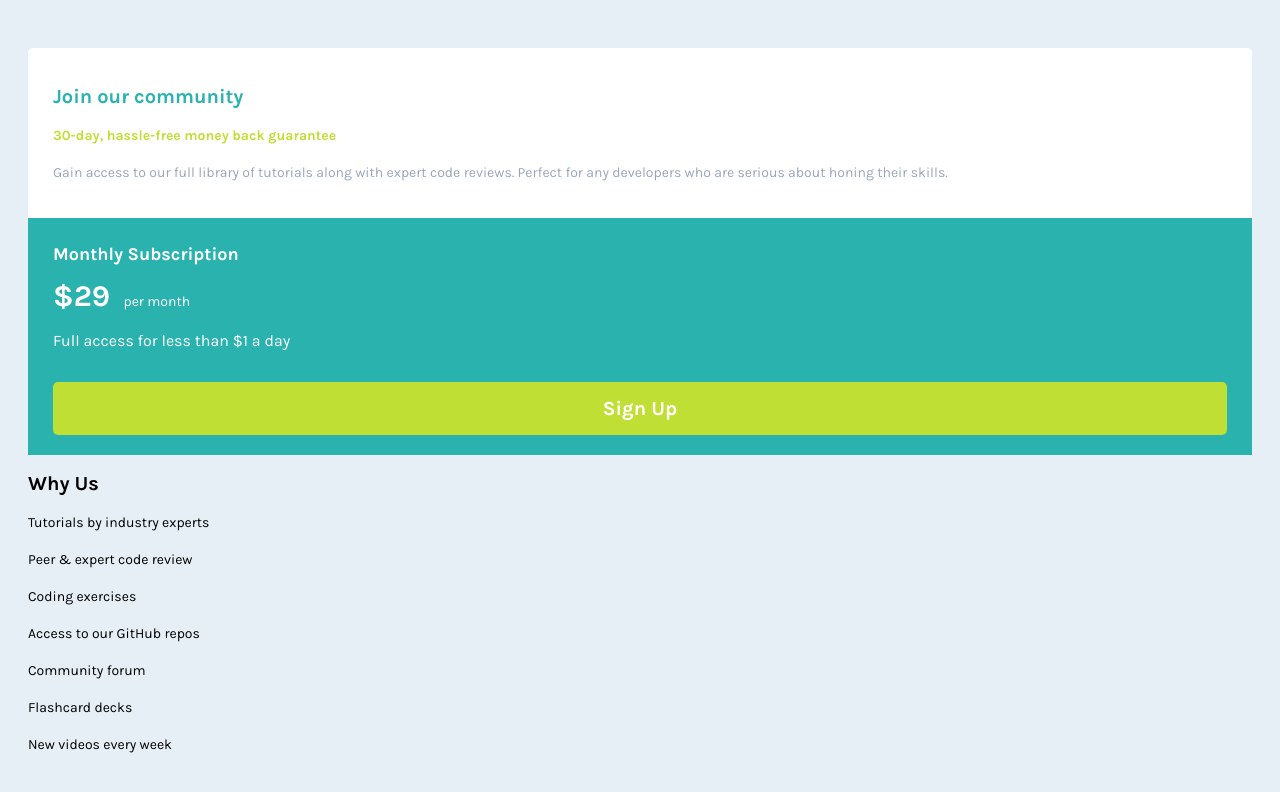
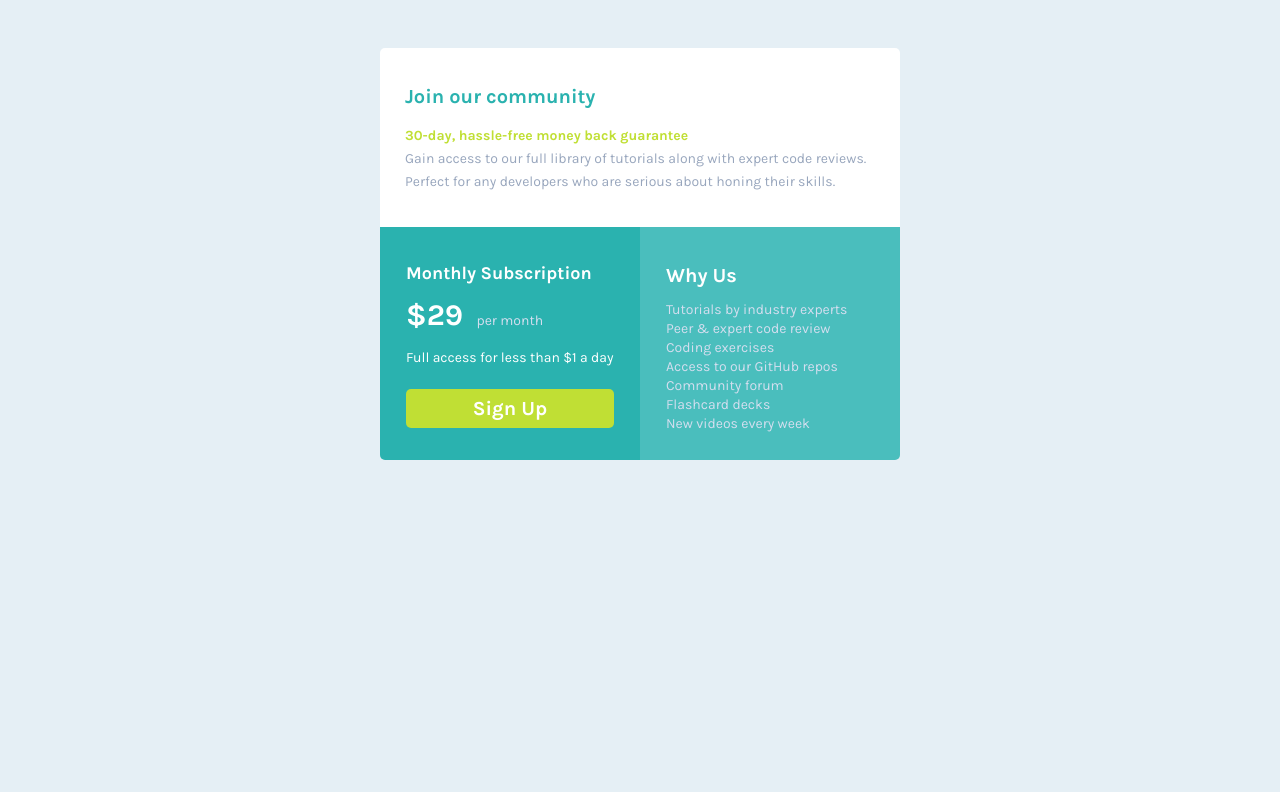
Before and after one commit to MartinsitoBritoDiaz/Single-Price-Grid-Component, a plain HTML site: page index.html in a window 1280 px wide. Drawn offline with Linux system fonts and the light colour scheme.

Commit message:
Proyecto terminado

```diff
--- a/style.css
+++ b/style.css
@@ -2,9 +2,11 @@
 
 :root{
     --Cyan: hsl(179, 62%, 43%);
+    --Cyan-light: #4ABEBD;
     --Bright-Yellow: hsl(71, 73%, 54%);
     --Light-Gray: hsl(204, 43%, 93%);
     --Grayish-Blue: hsl(218, 22%, 67%);
+    --Grayish-Blue-Dark: #d4deef;
 }
 
 
@@ -19,6 +21,9 @@ html{
 
 body{
     font-family: 'Karla';
+    display: grid;
+    align-items: center;
+    justify-content: center;
     background-color: var(--Light-Gray);
 }
 
@@ -34,6 +39,18 @@ p{
 .card{
     display: grid;
     padding: 4rem 2rem;
+}
+
+@media (min-width: 768px) {
+    .card{
+        width: 60rem;
+        padding: 4rem;
+        grid-template-columns: repeat(2,1fr);
+    }
+
+    .card__description{
+        grid-column: 1 / 3;
+    }
 }
 
 /* Join Our Community */
@@ -54,6 +71,15 @@ p{
     color: var(--Bright-Yellow);
 }
 
+@media (min-width: 768px) {
+    .card__description--paragraph:nth-child(2){
+        margin-bottom: 0rem;
+    }
+    .card__description--paragraph:nth-child(3){
+        margin-top: 0rem;
+    }
+}
+
 .card__description--paragraph:nth-child(3){
     color: var(--Grayish-Blue);
 }
@@ -63,6 +89,12 @@ p{
     color: white;
     padding: 1rem 2.5rem;
     background-color: var(--Cyan);
+}
+
+@media (min-width: 768px) {
+    .card__price{
+        border-bottom-left-radius: .5rem;
+    }
 }
 
 .card__price--title{
@@ -80,12 +112,21 @@ p{
     margin-right: 1rem;
 }
 
+.card__price--paragraph:nth-child(2){
+    color: var(--Grayish-Blue-Dark);
+}
+
 .card__price--paragraph:nth-child(3){
     color: white;
-    font-size: 1.6rem;
+    font-size: 1.4rem;
     margin-bottom: 3rem;
 }
 
+@media (min-width: 768px) {
+    .card__price--paragraph:nth-child(3){
+        margin-bottom: 2rem;
+    }
+}
 .card__price--bottom{
     display: flex;
     justify-content: center;
@@ -99,3 +140,44 @@ p{
     margin-bottom: 1rem;
     background-color: var(--Bright-Yellow);
 }
+
+@media (min-width: 768px) {
+    .card__price--bottom{
+        padding: .8rem;
+    }
+}
+/* Why Us */
+
+.card__whyus{
+    color: white;
+    padding: 1rem 2.5rem;
+    border-bottom-right-radius: .5rem;
+    border-bottom-left-radius: .5rem;
+    background-color: var(--Cyan-light);
+}
+
+@media (min-width: 768px) {
+    .card__price,
+    .card__whyus{
+        padding: 2rem 2.6rem;
+    }
+
+    .card__whyus{
+        border-bottom-left-radius: 0rem;
+    }
+}
+
+.card__whyus--title{
+    margin-bottom: 2rem;
+}
+
+.card__whyus--paragraph{
+    line-height: 1rem;
+    color: var(--Grayish-Blue-Dark);
+}
+
+@media (min-width: 768px) {
+    .card__whyus--paragraph{
+        line-height: .5rem;
+    }
+}
```
